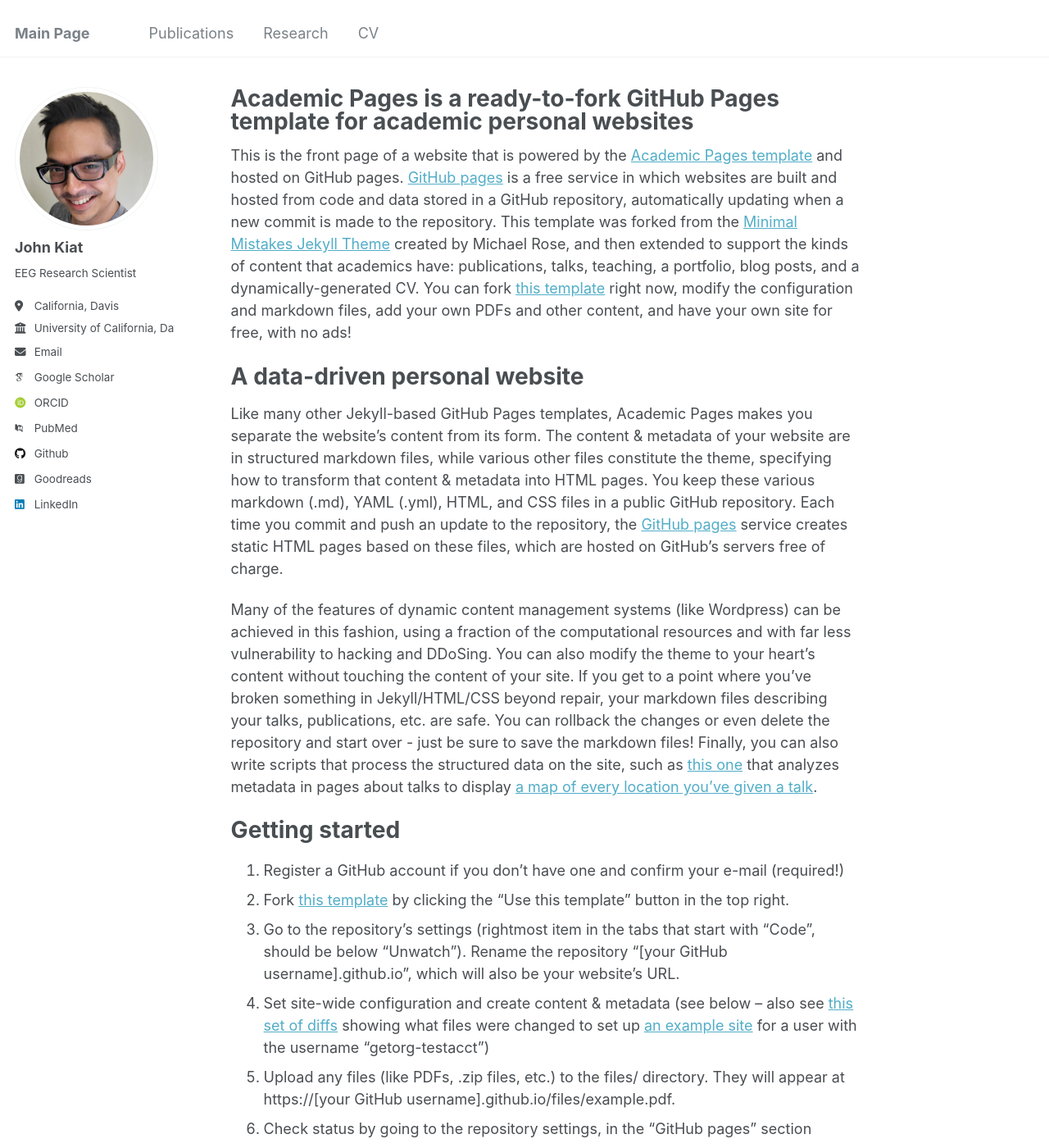
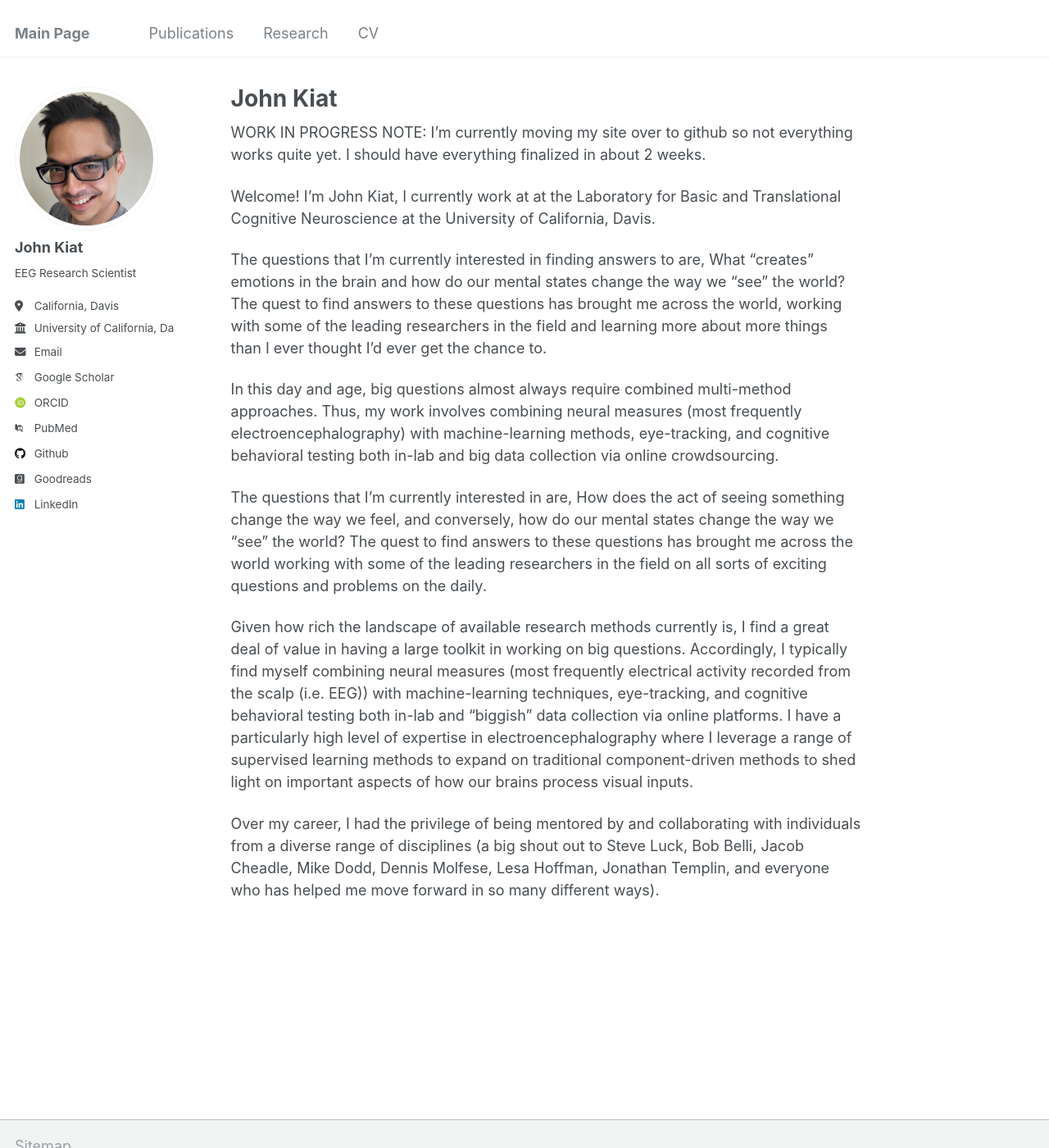
Before and after one commit to Johnkiat/johnkiat.github.io, a Jekyll site: the page built from _pages/about.md, in a window 1280 px wide and 1400 px high. Shown: the whole window at 82% size. Built offline with Jekyll 4.4.1, drawn with Linux system fonts in a browser that asks for light colours; some web fonts are replaced; some of the changed text lies outside the part shown.

Commit message:
Update about.md

```diff
--- a/_pages/about.md
+++ b/_pages/about.md
@@ -1,49 +1,21 @@
 ---
 permalink: /
-title: "Academic Pages is a ready-to-fork GitHub Pages template for academic personal websites"
+title: "John Kiat"
 author_profile: true
 redirect_from:
   - /about/
   - /about.html
 ---
+WORK IN PROGRESS NOTE: I'm currently moving my site over to github so not everything works quite yet. I should have everything finalized in about 2 weeks.
 
-This is the front page of a website that is powered by the [Academic Pages template](https://github.com/academicpages/academicpages.github.io) and hosted on GitHub pages. [GitHub pages](https://pages.github.com) is a free service in which websites are built and hosted from code and data stored in a GitHub repository, automatically updating when a new commit is made to the repository. This template was forked from the [Minimal Mistakes Jekyll Theme](https://mmistakes.github.io/minimal-mistakes/) created by Michael Rose, and then extended to support the kinds of content that academics have: publications, talks, teaching, a portfolio, blog posts, and a dynamically-generated CV. You can fork [this template](https://github.com/academicpages/academicpages.github.io) right now, modify the configuration and markdown files, add your own PDFs and other content, and have your own site for free, with no ads!
+Welcome! I’m John Kiat, I currently work at at the Laboratory for Basic and Translational Cognitive Neuroscience at the University of California, Davis.
 
-A data-driven personal website
-======
-Like many other Jekyll-based GitHub Pages templates, Academic Pages makes you separate the website's content from its form. The content & metadata of your website are in structured markdown files, while various other files constitute the theme, specifying how to transform that content & metadata into HTML pages. You keep these various markdown (.md), YAML (.yml), HTML, and CSS files in a public GitHub repository. Each time you commit and push an update to the repository, the [GitHub pages](https://pages.github.com/) service creates static HTML pages based on these files, which are hosted on GitHub's servers free of charge.
+The questions that I’m currently interested in finding answers to are, What “creates” emotions in the brain and how do our mental states change the way we “see” the world? The quest to find answers to these questions has brought me across the world, working with some of the leading researchers in the field and learning more about more things than I ever thought I’d ever get the chance to.
 
-Many of the features of dynamic content management systems (like Wordpress) can be achieved in this fashion, using a fraction of the computational resources and with far less vulnerability to hacking and DDoSing. You can also modify the theme to your heart's content without touching the content of your site. If you get to a point where you've broken something in Jekyll/HTML/CSS beyond repair, your markdown files describing your talks, publications, etc. are safe. You can rollback the changes or even delete the repository and start over - just be sure to save the markdown files! Finally, you can also write scripts that process the structured data on the site, such as [this one](https://github.com/academicpages/academicpages.github.io/blob/master/talkmap.ipynb) that analyzes metadata in pages about talks to display [a map of every location you've given a talk](https://academicpages.github.io/talkmap.html).
+In this day and age, big questions almost always require combined multi-method approaches. Thus, my work involves combining neural measures (most frequently electroencephalography) with machine-learning methods, eye-tracking, and cognitive behavioral testing both in-lab and big data collection via online crowdsourcing.
 
-Getting started
-======
-1. Register a GitHub account if you don't have one and confirm your e-mail (required!)
-1. Fork [this template](https://github.com/academicpages/academicpages.github.io) by clicking the "Use this template" button in the top right.
-1. Go to the repository's settings (rightmost item in the tabs that start with "Code", should be below "Unwatch"). Rename the repository "[your GitHub username].github.io", which will also be your website's URL.
-1. Set site-wide configuration and create content & metadata (see below -- also see [this set of diffs](http://archive.is/3TPas) showing what files were changed to set up [an example site](https://getorg-testacct.github.io) for a user with the username "getorg-testacct")
-1. Upload any files (like PDFs, .zip files, etc.) to the files/ directory. They will appear at https://[your GitHub username].github.io/files/example.pdf.
-1. Check status by going to the repository settings, in the "GitHub pages" section
+The questions that I’m currently interested in are, How does the act of seeing something change the way we feel, and conversely, how do our mental states change the way we “see” the world? The quest to find answers to these questions has brought me across the world working with some of the leading researchers in the field on all sorts of exciting questions and problems on the daily.
 
-Site-wide configuration
-------
-The main configuration file for the site is in the base directory in [_config.yml](https://github.com/academicpages/academicpages.github.io/blob/master/_config.yml), which defines the content in the sidebars and other site-wide features. You will need to replace the default variables with ones about yourself and your site's github repository. The configuration file for the top menu is in [_data/navigation.yml](https://github.com/academicpages/academicpages.github.io/blob/master/_data/navigation.yml). For example, if you don't have a portfolio or blog posts, you can remove those items from that navigation.yml file to remove them from the header.
+Given how rich the landscape of available research methods currently is, I find a great deal of value in having a large toolkit in working on big questions. Accordingly, I typically find myself combining neural measures (most frequently electrical activity recorded from the scalp (i.e. EEG)) with machine-learning techniques, eye-tracking, and cognitive behavioral testing both in-lab and “biggish” data collection via online platforms. I have a particularly high level of expertise in electroencephalography where I leverage a range of supervised learning methods to expand on traditional component-driven methods to shed light on important aspects of how our brains process visual inputs.
 
-Create content & metadata
-------
-For site content, there is one markdown file for each type of content, which are stored in directories like _publications, _talks, _posts, _teaching, or _pages. For example, each talk is a markdown file in the [_talks directory](https://github.com/academicpages/academicpages.github.io/tree/master/_talks). At the top of each markdown file is structured data in YAML about the talk, which the theme will parse to do lots of cool stuff. The same structured data about a talk is used to generate the list of talks on the [Talks page](https://academicpages.github.io/talks), each [individual page](https://academicpages.github.io/talks/2012-03-01-talk-1) for specific talks, the talks section for the [CV page](https://academicpages.github.io/cv), and the [map of places you've given a talk](https://academicpages.github.io/talkmap.html) (if you run this [python file](https://github.com/academicpages/academicpages.github.io/blob/master/talkmap.py) or [Jupyter notebook](https://github.com/academicpages/academicpages.github.io/blob/master/talkmap.ipynb), which creates the HTML for the map based on the contents of the _talks directory).
-
-**Markdown generator**
-
-The repository includes [a set of Jupyter notebooks](https://github.com/academicpages/academicpages.github.io/tree/master/markdown_generator
-) that converts a CSV containing structured data about talks or presentations into individual markdown files that will be properly formatted for the Academic Pages template. The sample CSVs in that directory are the ones I used to create my own personal website at stuartgeiger.com. My usual workflow is that I keep a spreadsheet of my publications and talks, then run the code in these notebooks to generate the markdown files, then commit and push them to the GitHub repository.
-
-How to edit your site's GitHub repository
-------
-Many people use a git client to create files on their local computer and then push them to GitHub's servers. If you are not familiar with git, you can directly edit these configuration and markdown files directly in the github.com interface. Navigate to a file (like [this one](https://github.com/academicpages/academicpages.github.io/blob/master/_talks/2012-03-01-talk-1.md) and click the pencil icon in the top right of the content preview (to the right of the "Raw | Blame | History" buttons). You can delete a file by clicking the trashcan icon to the right of the pencil icon. You can also create new files or upload files by navigating to a directory and clicking the "Create new file" or "Upload files" buttons.
-
-Example: editing a markdown file for a talk
-![Editing a markdown file for a talk](/images/editing-talk.png)
-
-For more info
-------
-More info about configuring Academic Pages can be found in [the guide](https://academicpages.github.io/markdown/), the [growing wiki](https://github.com/academicpages/academicpages.github.io/wiki), and you can always [ask a question on GitHub](https://github.com/academicpages/academicpages.github.io/discussions). The [guides for the Minimal Mistakes theme](https://mmistakes.github.io/minimal-mistakes/docs/configuration/) (which this theme was forked from) might also be helpful.
+Over my career, I had the privilege of being mentored by and collaborating with individuals from a diverse range of disciplines (a big shout out to Steve Luck, Bob Belli, Jacob Cheadle, Mike Dodd, Dennis Molfese, Lesa Hoffman, Jonathan Templin, and everyone who has helped me move forward in so many different ways).
```
